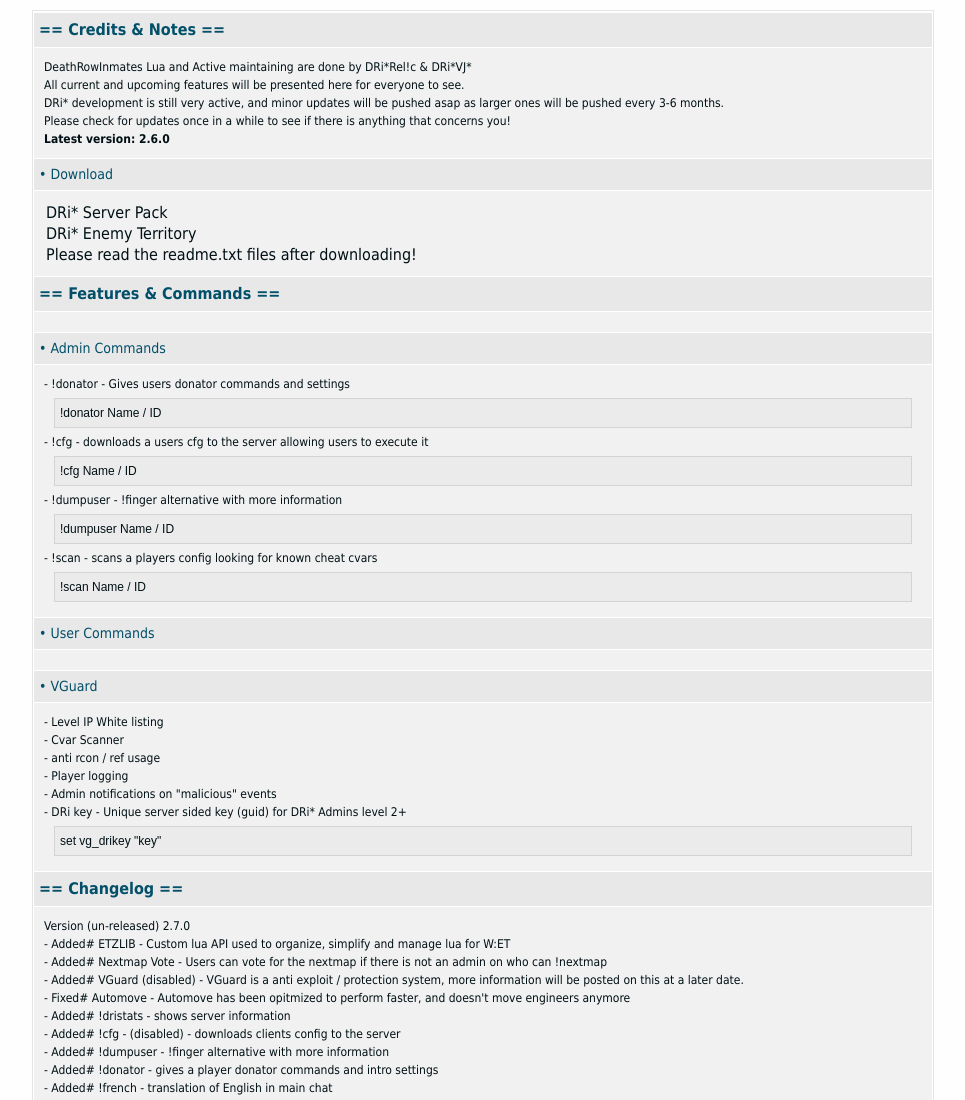
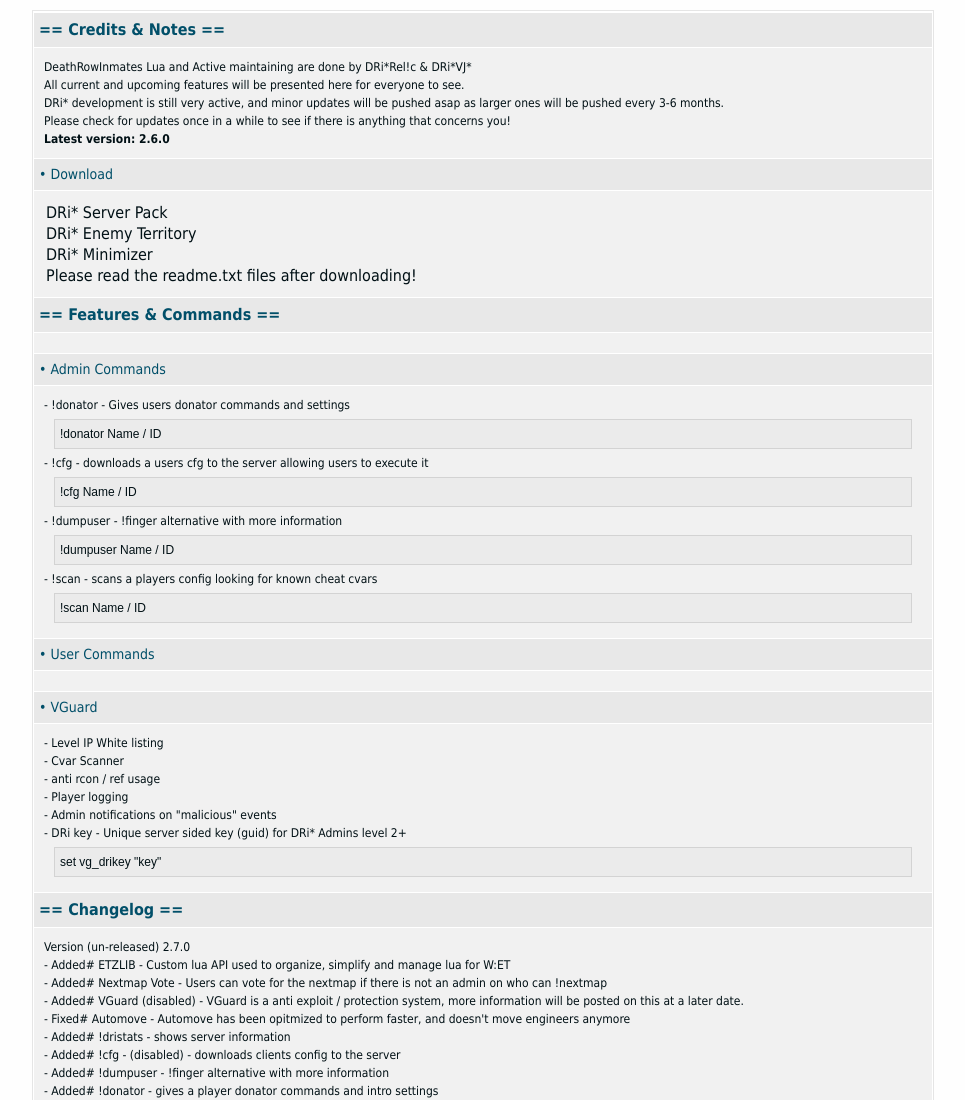
Before and after one commit to purplelepro/purplelepro.github.io, a plain HTML site: page index.html in a window 1280 px wide. Shown: the top 1100 px of the page, without its empty margins (157-1122 px from the left). Drawn offline with Linux system fonts and the light colour scheme.

Commit message:
Update index.html

```diff
--- a/index.html
+++ b/index.html
@@ -59,6 +59,7 @@
 <table>
 	<tr><td>DRi* Server Pack</td><td><a href=""><img src="" alt=""></a></td></tr>
 	<tr><td>DRi* Enemy Territory</td><td><a href=""><img src="" alt=""></a></td></tr>
+	<tr><td>DRi* Minimizer</td><td><a href=""><img src="" alt=""></a></td></tr>
 	<tr><td colspan="2">Please read the readme.txt files after downloading!</td></tr>
 </table>
 </div>
```
